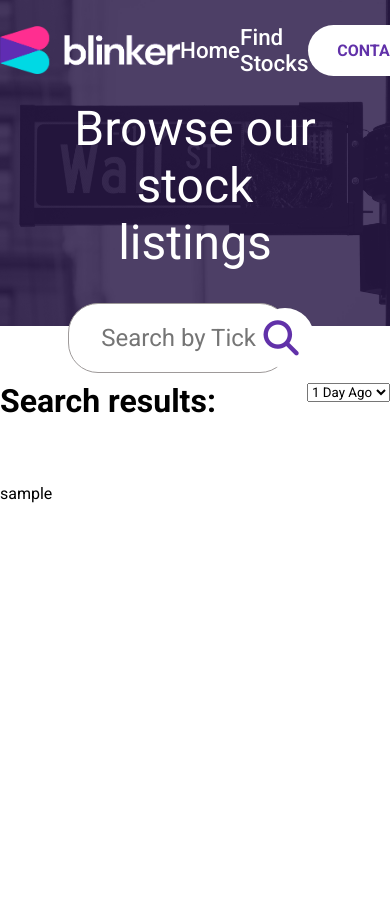
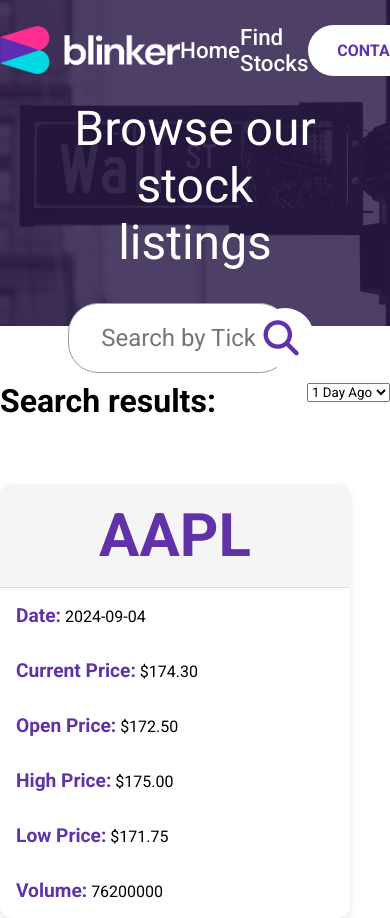
Before and after one commit to coding4freedom/stock-demo, a plain HTML site: page stocks.html in a window 390 px wide. Shown: the top 918 px of the page. Drawn offline with Linux system fonts and the light colour scheme.

Commit message:
card styling added, google search for stcok  card feature added

```diff
--- a/index.js
+++ b/index.js
@@ -36,3 +36,9 @@
         document.getElementById('suggestions').innerHTML = 'No suggestions found';
     }
 }
+
+function searchGoogle(stockName) {
+    const query = `forbes ${stockName}`;
+    const searchUrl = `https://www.google.com/search?q=${encodeURIComponent(query)}`;
+    window.open(searchUrl, '_blank');
+}
--- a/stocks.html
+++ b/stocks.html
@@ -1,26 +1,37 @@
 <!DOCTYPE html>
 <html lang="en">
   <head>
-    <meta charset="UTF-8">
-    <meta name="viewport" content="width=device-width, initial-scale=1.0">
+    <meta charset="UTF-8" />
+    <meta name="viewport" content="width=device-width, initial-scale=1.0" />
     <title>Document</title>
-    <link rel="stylesheet" href="./styles.css">
-    <script src="https://kit.fontawesome.com/aeef6d72bc.js" crossorigin="anonymous"></script>
+    <link rel="stylesheet" href="./styles.css" />
+    <script
+      src="https://kit.fontawesome.com/aeef6d72bc.js"
+      crossorigin="anonymous"
+    ></script>
   </head>
   <body>
     <section class="nav-header">
       <nav class="container">
         <div class="row nav__row">
           <div class="nav__logo">
-                    <img src="./assets/whitelogo.png" alt="blinker logo image" class="nav__logo-img">
+            <img
+              src="./assets/whitelogo.png"
+              alt="blinker logo image"
+              class="nav__logo-img"
+            />
           </div>
           <div class="list__wrapper">
             <ul class="nav__list">
               <li class="nav__links">
-                            <a href="./index.html" class="nav__link stocks__nav--link">Home</a>
+                <a href="./index.html" class="nav__link stocks__nav--link"
+                  >Home</a
+                >
               </li>
               <li class="nav__links">
-                            <a href="./stocks.html" class="nav__link stocks__nav--link">Find Stocks</a>
+                <a href="./stocks.html" class="nav__link stocks__nav--link"
+                  >Find Stocks</a
+                >
               </li>
               <li class="nav__links">
                 <button class="nav__btn stocks__nav--btn">CONTACT</button>
@@ -31,11 +42,15 @@
       </nav>
       <header class="container">
         <div class="row header__row stocks__row--header">
-                <h1 class="header__title stocks__color">
-                    Browse our stock listings
-                </h1>
+          <h1 class="header__title stocks__color">Browse our stock listings</h1>
           <div class="ui__wrapper stocks__ui--wrapper">
-                    <input type="text" id="symbol" class="ui_input stocks__input" placeholder="Search by Ticker, Name or Keyword" oninput="suggestStocks()"/>
+            <input
+              type="text"
+              id="symbol"
+              class="ui_input stocks__input"
+              placeholder="Search by Ticker, Name or Keyword"
+              oninput="suggestStocks()"
+            />
             <div id="suggestions" class="suggestion__list"></div>
             <button class="ui__btn stocks__ui--btn">
               <i class="fa-solid fa-magnifying-glass"></i>
@@ -48,9 +63,7 @@
     <section class="container">
       <div class="display row stocks__display">
         <div class="search__wrapper">
-            <h2 class="search__info">
-                Search results:
-            </h2>
+          <h2 class="search__info">Search results:</h2>
           <div class="search__info--prices">
             <select class="dropdown" id="date-selector">
               <option value="1">1 Day Ago</option>
@@ -62,7 +75,18 @@
           </div>
         </div>
         <section class="data__wrapper">
-            sample
+          <div class="card">
+            <div class="card__header" onclick="searchGoogle('AAPL')">
+                <h2>AAPL</h2>
+                <div class="card__overlay">More Info</div>
+            </div>
+            <p><strong>Date:</strong> 2024-09-04</p>
+            <p><strong>Current Price:</strong> $174.30</p>
+            <p><strong>Open Price:</strong> $172.50</p>
+            <p><strong>High Price:</strong> $175.00</p>
+            <p><strong>Low Price:</strong> $171.75</p>
+            <p><strong>Volume:</strong> 76200000</p>
+          </div>
         </section>
       </div>
     </section>
--- a/styles.css
+++ b/styles.css
@@ -274,4 +274,84 @@
     height: 100%;
     display: flex;
     flex-wrap: wrap;
+    gap: 2rem;
 }
+
+/*
+    Cards
+*/
+
+.card {
+    background-color: #fff;
+    border-radius: 12px;
+    box-shadow: 0 4px 8px rgba(0, 0, 0, 0.1);
+    overflow: hidden;
+    width: calc(33.333% - 16px);
+    box-sizing: border-box;
+    display: flex;
+    flex-direction: column;
+    min-width: 250px;
+    max-width: 350px;
+}
+.card__header {
+    position: relative;
+    font-size: 2.5rem;
+    display: flex;
+    justify-content: center;
+    align-items: center;
+    margin: 0;
+    padding: 16px;
+    background-color: #f5f5f5;
+    border-bottom: 1px solid #ddd;
+    flex: 0 1 40%;
+    box-sizing: border-box;
+}
+.card__header:hover {
+    background-color: #e0e0e0;
+}
+.card__overlay {
+    position: absolute;
+    top: 0;
+    left: -100%;
+    height: 100%;
+    width: 100%;
+    background-color: rgba(0, 0, 0, 0.8);
+    color: #fff;
+    display: flex;
+    align-items: center;
+    justify-content: center;
+    font-size: 1.8rem;
+    font-weight: bold;
+    transition: left 0.3s ease;
+    box-sizing: border-box;
+}
+.card__header:hover .card__overlay {
+    left: 0;
+}
+.card h2,
+.card strong {
+    color: #6131a9;
+}
+.card strong {
+    font-size: 1.2rem;
+    font-weight: 700;
+}
+.card p {
+    margin: 0;
+    padding: 16px;
+    flex: 1;
+    box-sizing: border-box;
+}
+
+/*  Card Media Queries */
+@media (max-width: 768px) {
+    .card {
+        width: calc(50% - 16px); /* Two cards per row on smaller screens */
+    }
+}
+
+@media (max-width: 480px) {
+    .card {
+        width: 100%; /* One card per row on very small screens */
+    }
+}
```
Lines whose indentation alone changed are shown as unchanged.
